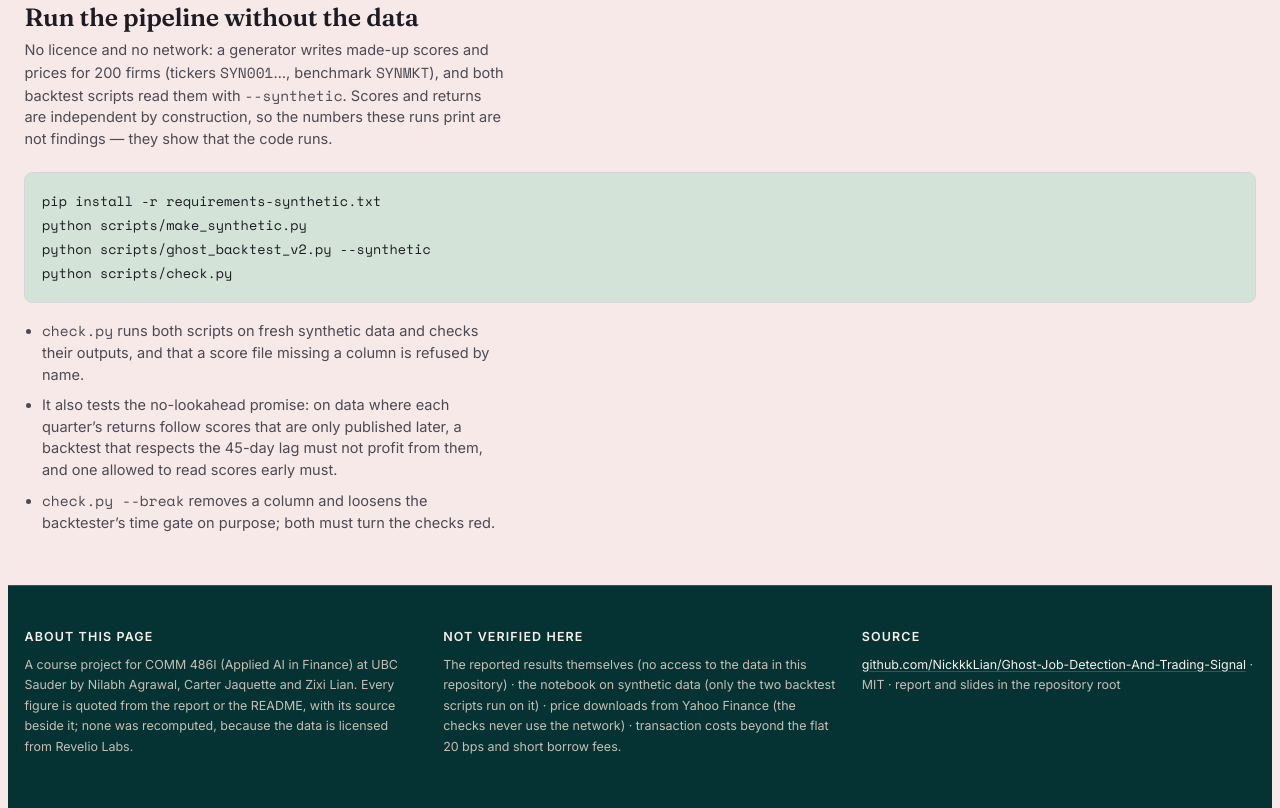
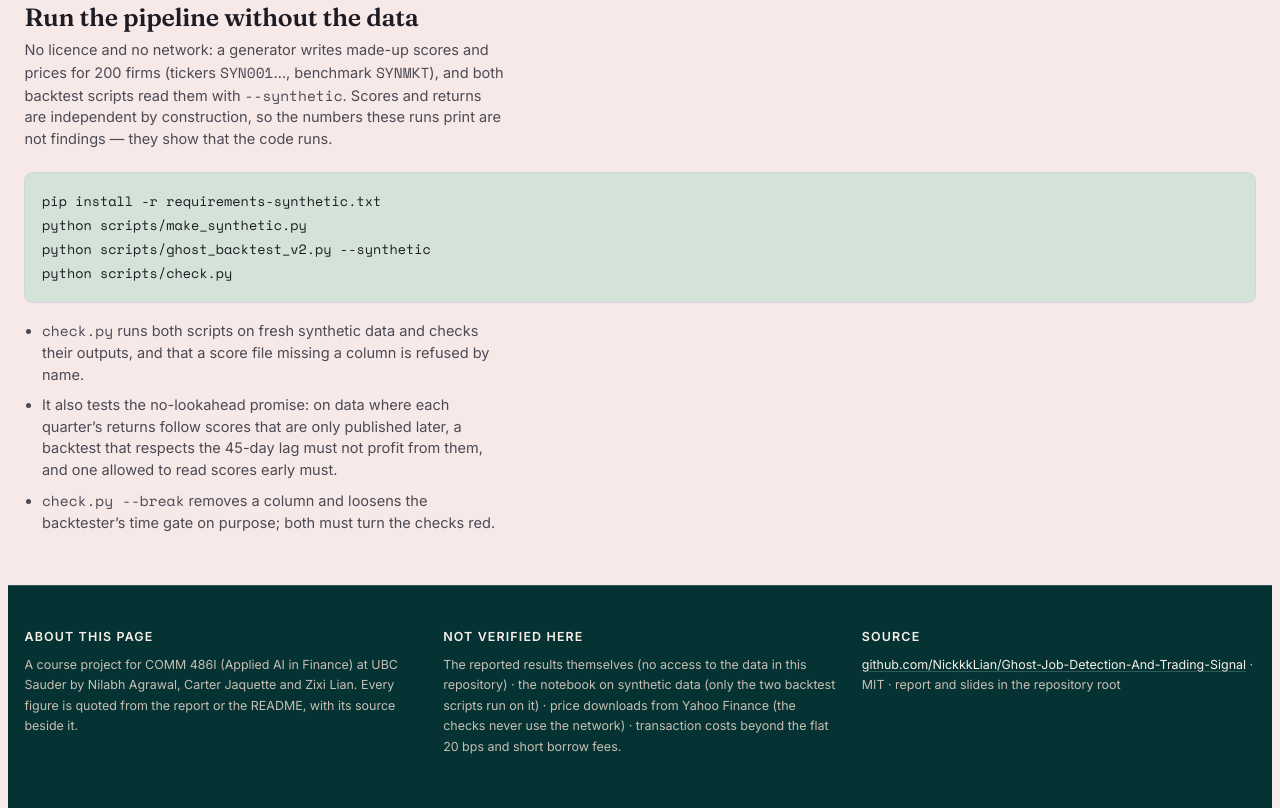
Before and after one commit to NickkkLian/Ghost-Job-Detection-And-Trading-Signal, a plain HTML site: page docs/index.html in a window 1280 px wide. Shown: the part 2572-3380 px from the top of the page. Drawn offline with nearby package versions, Linux system fonts and the light colour scheme.

Commit message:
Docs: plainer README and page copy, filler removed
Co-Authored-By: Claude Opus 5.5 <noreply@anthropic.com>

```diff
--- a/docs/index.html
+++ b/docs/index.html
@@ -148,7 +148,7 @@ python scripts/check.py</code></pre>
 <footer class="honest">
   <dl class="honest-in">
     <div><dt>About this page</dt>
-    <dd>A course project for COMM 486I (Applied AI in Finance) at UBC Sauder by Nilabh Agrawal, Carter Jaquette and Zixi Lian. Every figure is quoted from the report or the README, with its source beside it; none was recomputed, because the data is licensed from Revelio Labs.</dd></div>
+    <dd>A course project for COMM 486I (Applied AI in Finance) at UBC Sauder by Nilabh Agrawal, Carter Jaquette and Zixi Lian. Every figure is quoted from the report or the README, with its source beside it.</dd></div>
     <div><dt>Not verified here</dt>
     <dd>The reported results themselves (no access to the data in this repository) · the notebook on synthetic data (only the two backtest scripts run on it) · price downloads from Yahoo Finance (the checks never use the network) · transaction costs beyond the flat 20 bps and short borrow fees.</dd></div>
     <div><dt>Source</dt>
```
Also changed, not shown: 2 other files.
